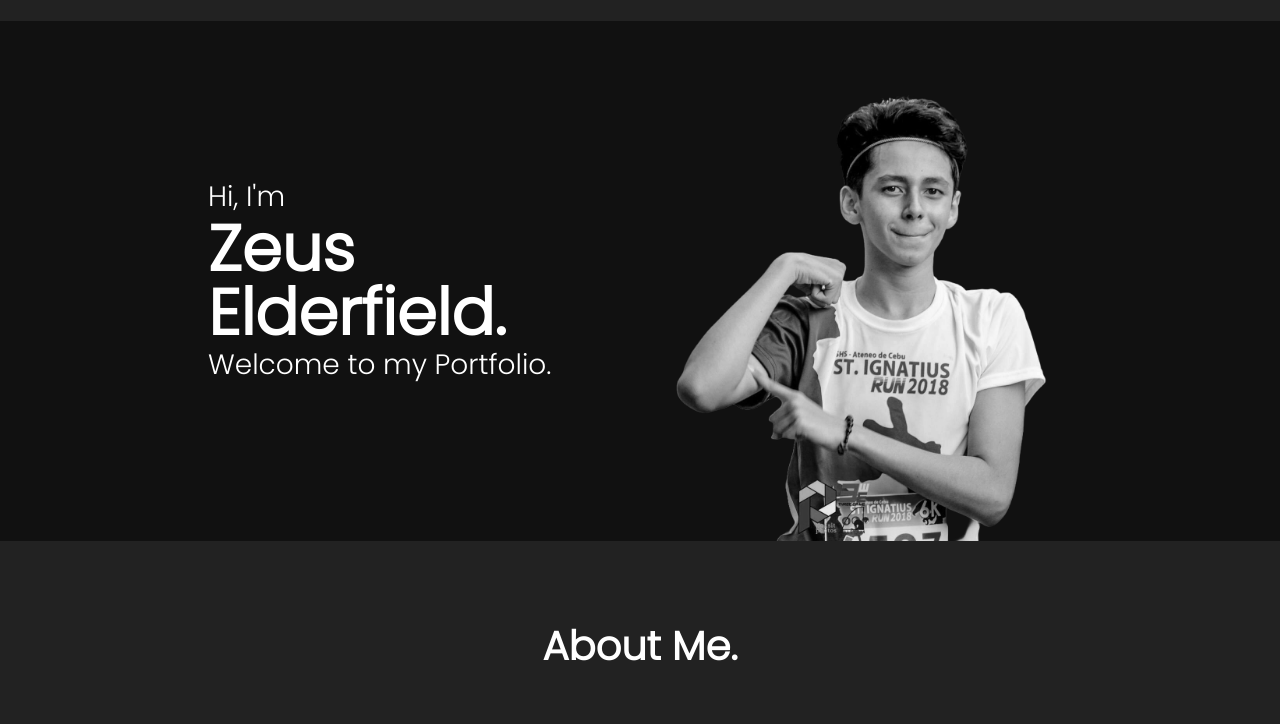
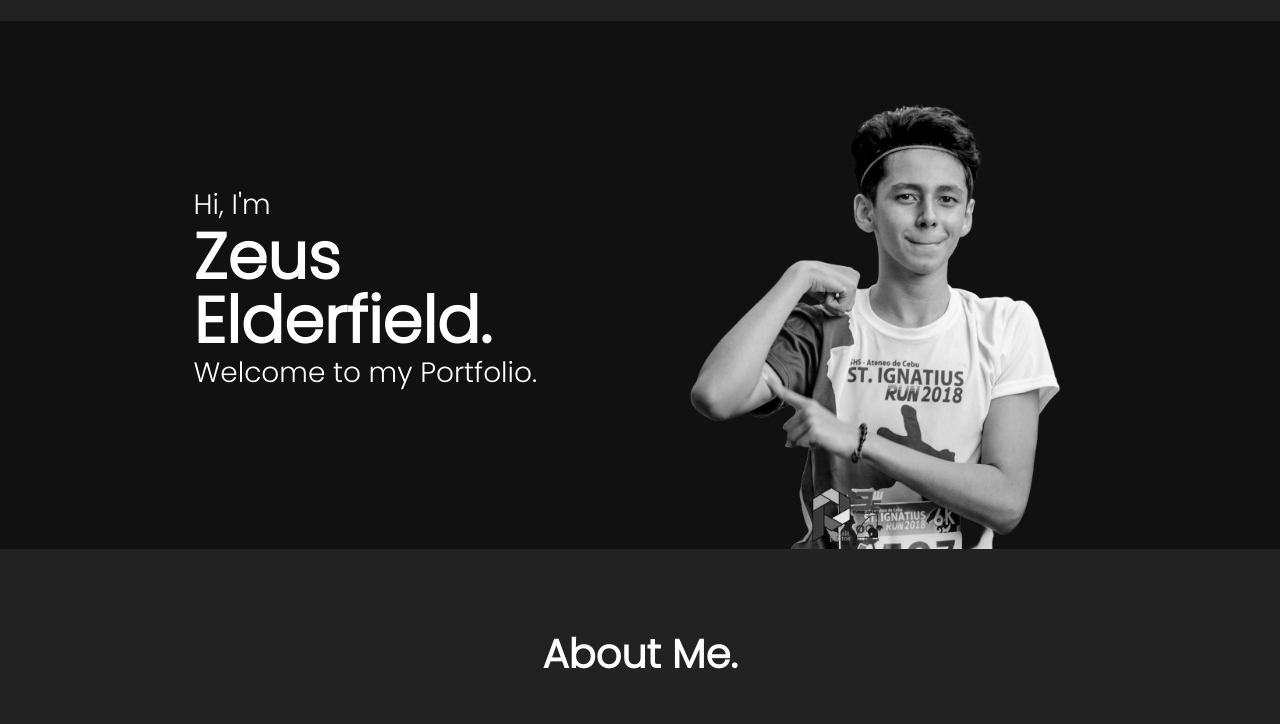
Before and after one commit to elderfieldzeus/myPortfolio, a plain HTML site: page index.html in a window 1280 px wide. Shown: the part 75-799 px from the top of the page. Drawn offline with Linux system fonts and the light colour scheme.

Commit message:
fixed padding top

```diff
--- a/styles/main.css
+++ b/styles/main.css
@@ -3,6 +3,9 @@
 
 html {
     height: 100%;
+    scroll-padding-top: 7vh;
+    overflow-y: scroll;
+    overflow-x: hidden;
 }
 
 body {
@@ -15,9 +18,9 @@ body {
 
 .Home {
     display: flex;
-    padding: 8vh 30vh;
+    padding: 9vh 17vw;
     padding-bottom: 0vh;
-    margin: 2vh -5vh;
+    margin: 2vh -2.5vw;
     align-items: center;
     background-color: #111111;
     justify-content: space-around;
```
